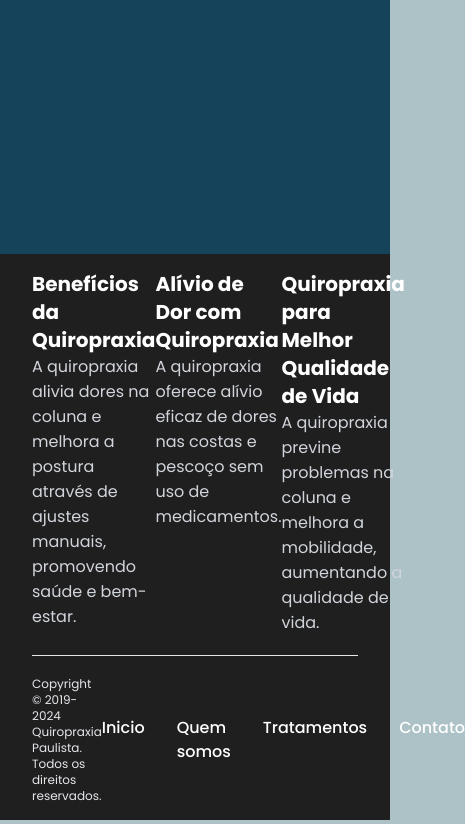
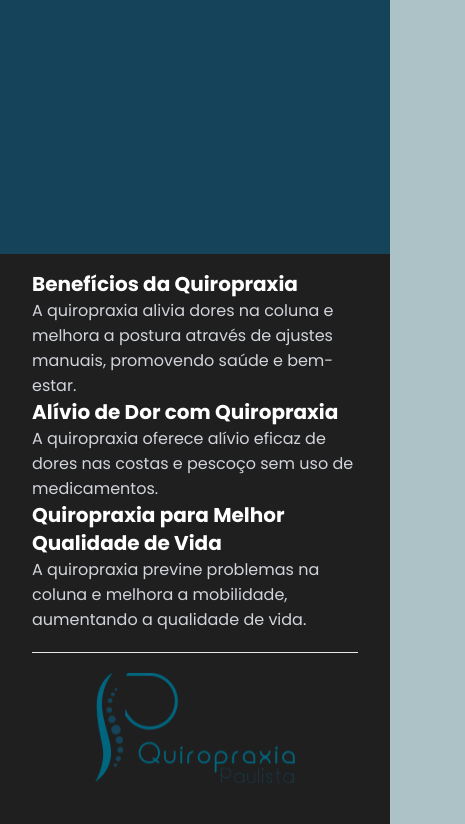
Before and after one commit to HenriqueBragaMoreira/quiropraxia-paulista, a Next.js app: page / in a window 390 px wide. Shown: the part 4576-5400 px from the top of the page, 465 px wide, since content can reach past the window. Built offline with nearby package versions, Linux system fonts and the light colour scheme.

Commit message:
refactor: 💡 add responsiveness in footer component

```diff
--- a/src/components/footer.tsx
+++ b/src/components/footer.tsx
@@ -5,8 +5,8 @@ import { Logo } from './icon/logo';
 export function Footer() {
   return (
     <footer className="flex flex-col bg-[#1F1F1F] py-4 px-8">
-      <div className="flex justify-between border-b pb-5">
-        <div className="max-w-[32rem]">
+      <div className="flex flex-col lg:flex-row justify-between border-b pb-5 items-center">
+        <div className="max-w-[30rem] lg:max-w-[32rem]">
           <h1 className="text-xl font-bold">Benefícios da Quiropraxia</h1>
           <span className="text-gray-300">
             A quiropraxia alivia dores na coluna e melhora a postura através de ajustes manuais,
@@ -28,7 +28,7 @@ export function Footer() {
           </span>
         </div>
       </div>
-      <div className="flex items-center justify-between pt-5">
+      <div className="flex flex-col gap-10 lg:flex-row items-center justify-between pt-5">
         <Logo className="w-[200px]" />
         <div className="flex flex-col items-center">
           <span className="text-gray-200 text-xs">
@@ -36,7 +36,7 @@ export function Footer() {
           </span>
           <span className="text-gray-200 text-xs">Todos os direitos reservados.</span>
         </div>
-        <div className="flex gap-8">
+        <div className="flex flex-col xs:flex-row items-center gap-8">
           {routes.map((item) => (
             <Link
               className="font-medium hover:text-[#00667F] hover:underline duration-300"
```
